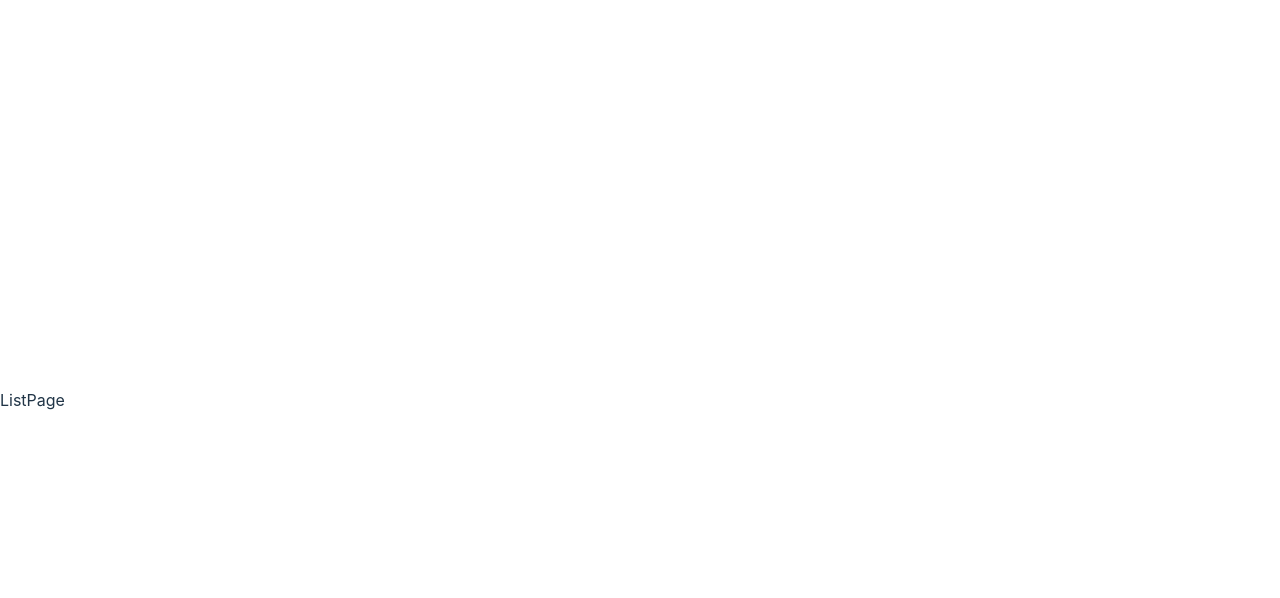
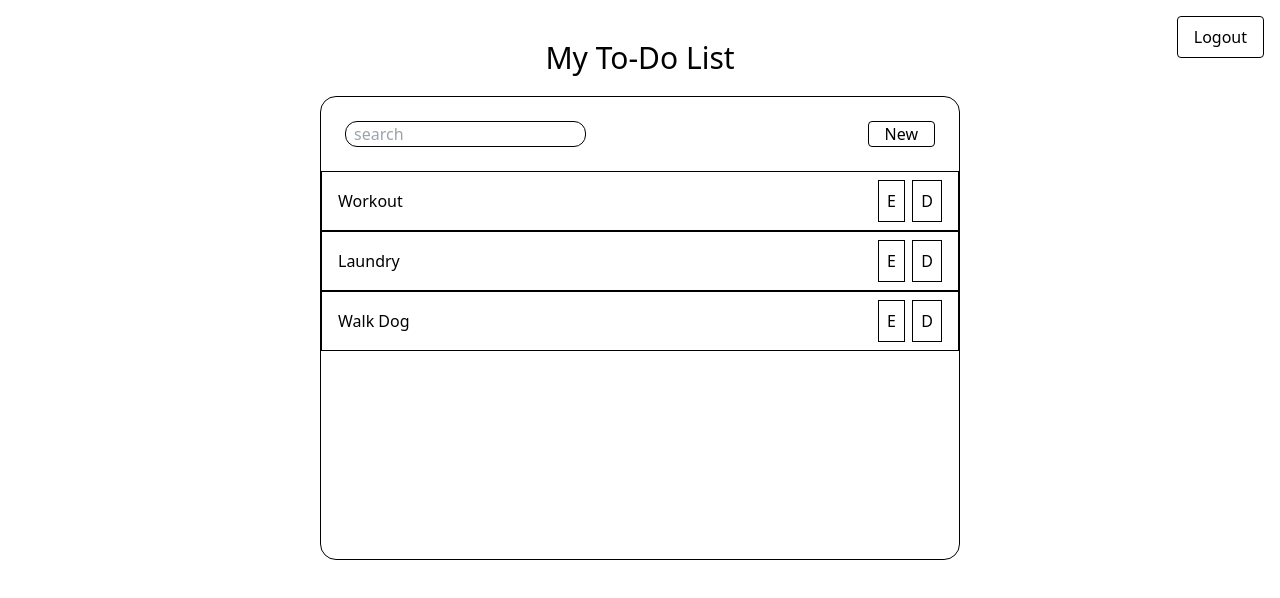
Before and after one commit to CharlesCarr/todo-app, a React (Vite) app: page /list in a window 1280 px wide. Shown: the top 598 px of the page. Built offline with nearby package versions, Linux system fonts and the light colour scheme.

Commit message:
feat(list): create list page and list components

```diff
--- a/package.json
+++ b/package.json
@@ -11,12 +11,16 @@
   "dependencies": {
     "react": "^18.2.0",
     "react-dom": "^18.2.0",
+    "react-hook-form": "^7.39.3",
     "react-router-dom": "^6.4.3"
   },
   "devDependencies": {
     "@types/react": "^18.0.24",
     "@types/react-dom": "^18.0.8",
     "@vitejs/plugin-react": "^2.2.0",
+    "autoprefixer": "^10.4.13",
+    "postcss": "^8.4.19",
+    "tailwindcss": "^3.2.4",
     "typescript": "^4.6.4",
     "vite": "^3.2.3"
   }
--- /dev/null
+++ b/src/components/ListItem.tsx
@@ -0,0 +1,75 @@
+import { useState } from "react";
+import { listData } from "../pages/ListPage";
+
+interface ListItemProps {
+  id: number;
+  item: listData;
+  listItems: listData[];
+  setListItems: React.Dispatch<React.SetStateAction<listData[]>>;
+}
+
+const ListItem = ({ id, item, listItems, setListItems }: ListItemProps) => {
+  const [itemState, setItemState] = useState(item);
+  console.log(id);
+
+  const removeItem = (itemState: listData) => {
+    const filteredItems = listItems.filter((item: listData) => item.text !== itemState.text);
+    setListItems(filteredItems);
+  };
+
+  const saveEditHandler = () => {
+    // local list item update
+    setItemState((prev) => ({...prev, edit: false}))
+    // full list update
+    const updatedList = listItems.map((item: listData) => {
+        if (item.id === itemState.id) {
+            item.text = itemState.text;
+        }
+        return item;
+    });
+    setListItems(updatedList);
+  }
+
+
+  return (
+    <li className="w-full border border-black flex justify-between items-center">
+      {itemState.edit ? (
+        <input
+          value={itemState.text}
+          onChange={(e) => setItemState((prev) => ({...prev, text: e.target.value }))}
+          className="border border-black pl-2 ml-4"
+        />
+      ) : (
+        <p className="pl-4">{itemState.text}</p>
+      )}
+
+      <div className="w-20 flex justify-between items-center pr-4 py-2">
+        {itemState.edit ? (
+          <button
+            onClick={saveEditHandler}
+            className="border border-black py-1 px-2"
+          >
+            Save
+          </button>
+        ) : (
+          <>
+            <p
+              className="border border-black p-2"
+              onClick={() => setItemState((prev) => ({...prev, edit: true }))}
+            >
+              E
+            </p>
+            <p
+              className="border border-black p-2"
+              onClick={() => removeItem(itemState)}
+            >
+              D
+            </p>
+          </>
+        )}
+      </div>
+    </li>
+  );
+};
+
+export default ListItem;
--- a/src/index.css
+++ b/src/index.css
@@ -1,70 +1,3 @@
-:root {
-  font-family: Inter, Avenir, Helvetica, Arial, sans-serif;
-  font-size: 16px;
-  line-height: 24px;
-  font-weight: 400;
-
-  color-scheme: light dark;
-  color: rgba(255, 255, 255, 0.87);
-  background-color: #242424;
-
-  font-synthesis: none;
-  text-rendering: optimizeLegibility;
-  -webkit-font-smoothing: antialiased;
-  -moz-osx-font-smoothing: grayscale;
-  -webkit-text-size-adjust: 100%;
-}
-
-a {
-  font-weight: 500;
-  color: #646cff;
-  text-decoration: inherit;
-}
-a:hover {
-  color: #535bf2;
-}
-
-body {
-  margin: 0;
-  display: flex;
-  place-items: center;
-  min-width: 320px;
-  min-height: 100vh;
-}
-
-h1 {
-  font-size: 3.2em;
-  line-height: 1.1;
-}
-
-button {
-  border-radius: 8px;
-  border: 1px solid transparent;
-  padding: 0.6em 1.2em;
-  font-size: 1em;
-  font-weight: 500;
-  font-family: inherit;
-  background-color: #1a1a1a;
-  cursor: pointer;
-  transition: border-color 0.25s;
-}
-button:hover {
-  border-color: #646cff;
-}
-button:focus,
-button:focus-visible {
-  outline: 4px auto -webkit-focus-ring-color;
-}
-
-@media (prefers-color-scheme: light) {
-  :root {
-    color: #213547;
-    background-color: #ffffff;
-  }
-  a:hover {
-    color: #747bff;
-  }
-  button {
-    background-color: #f9f9f9;
-  }
-}
+@tailwind base;
+@tailwind components;
+@tailwind utilities;
--- a/src/pages/ListPage.tsx
+++ b/src/pages/ListPage.tsx
@@ -1,9 +1,83 @@
+import { useState } from "react";
+import { useNavigate } from "react-router-dom";
+import ListItem from "../components/ListItem";
+export interface listData {
+  id: number,
+  text: string,
+  edit: boolean,
+}
 
+const sampleListData2: listData[] = [
+  {
+    id: 0,
+    text: "Workout",
+    edit: false,
+  },
+  {
+    id: 1,
+    text: "Laundry",
+    edit: false,
+  },
+  {
+    id: 2,
+    text: "Walk Dog",
+    edit: false,
+  }
+];
 
 const ListPage = () => {
+  const [listItems, setListItems] = useState<listData[]>(sampleListData2);
+  const navigate = useNavigate();
+
+  const addItem = () => {
+    setListItems((prev) => [...prev, {id: listItems.length + 1, text: "", edit: true}]);
+  };
+
+  const searchHandler = () => {
+    // this will be called onChange of input
+    // filter the list items (case insensitive)
+    // includes()
+  };
+
+  const logoutHandler = () => {
+    // navigate to login page
+    navigate('/');
+    // TO DO: prob also want to logout user (some global state that is then switched off)
+    // maybe using local storage here???
+  };
+
   return (
-    <div>ListPage</div>
-  )
-}
+    <div className="w-full h-full flex flex-col justify-center items-center relative">
+      <h1 className="text-3xl mt-10 mb-5">My To-Do List</h1>
+      <button className="absolute right-4 top-4 border border-black rounded py-2 px-4" onClick={logoutHandler}>
+        Logout
+      </button>
 
-export default ListPage
+      <div className="border border-black rounded-2xl w-1/2 flex flex-col justify-center items-center">
+        <div className="w-full flex justify-between items-center p-6">
+          <input
+            placeholder="search"
+            className="border border-black rounded-xl pl-2"
+          ></input>
+          <button className="border border-black rounded p-y-2 px-4" onClick={addItem}>
+            New
+          </button>
+        </div>
+
+        <ul className="m-0 p-0 w-full mb-52">
+          {listItems.map((item: listData) => (
+            <ListItem
+              key={item.id}
+              id={item.id}
+              item={item}
+              listItems={listItems}
+              setListItems={setListItems}
+            />
+          ))}
+        </ul>
+      </div>
+    </div>
+  );
+};
+
+export default ListPage;
```
Also changed, not shown: 1 other file (tests, documents, lock files or other folders).
